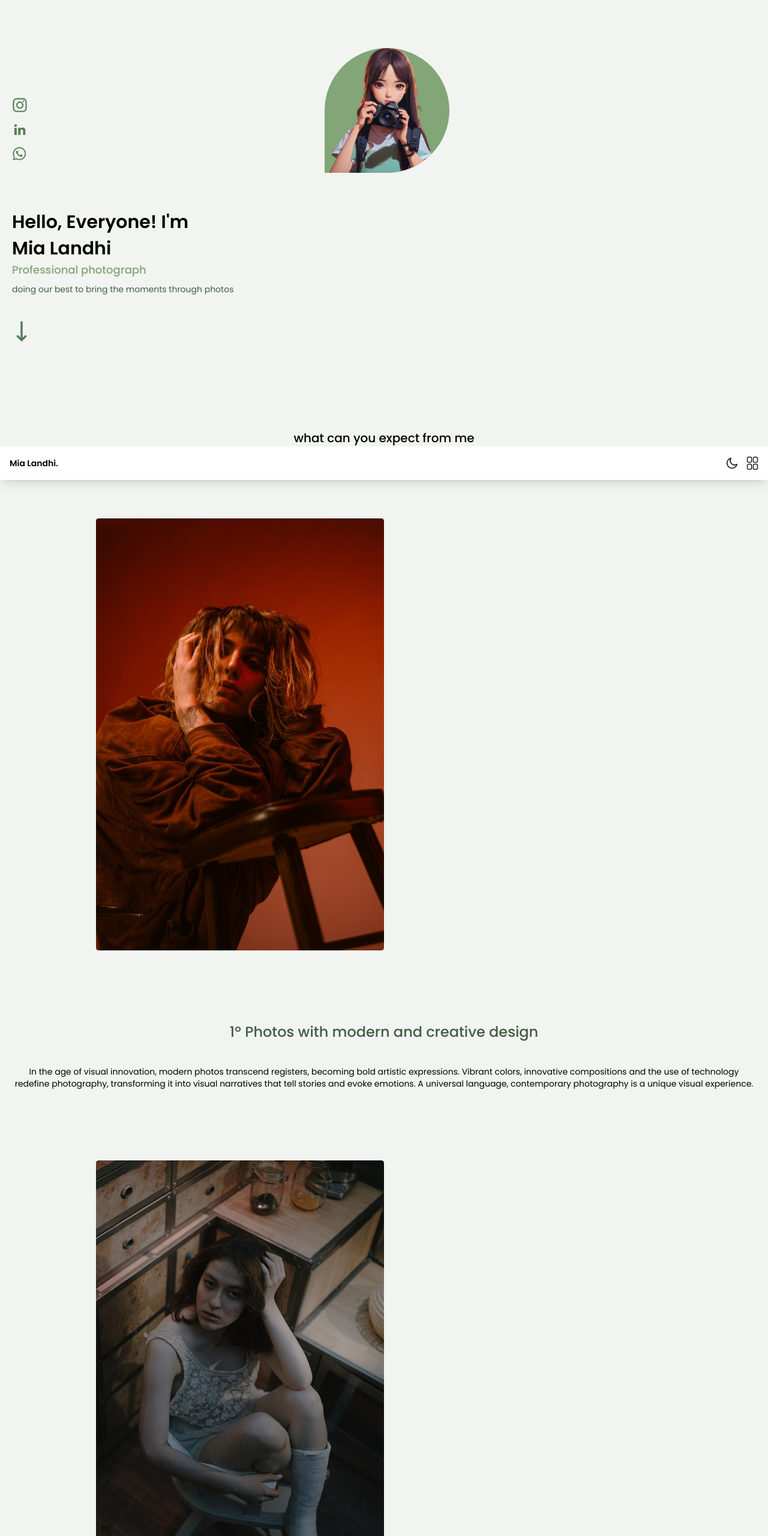
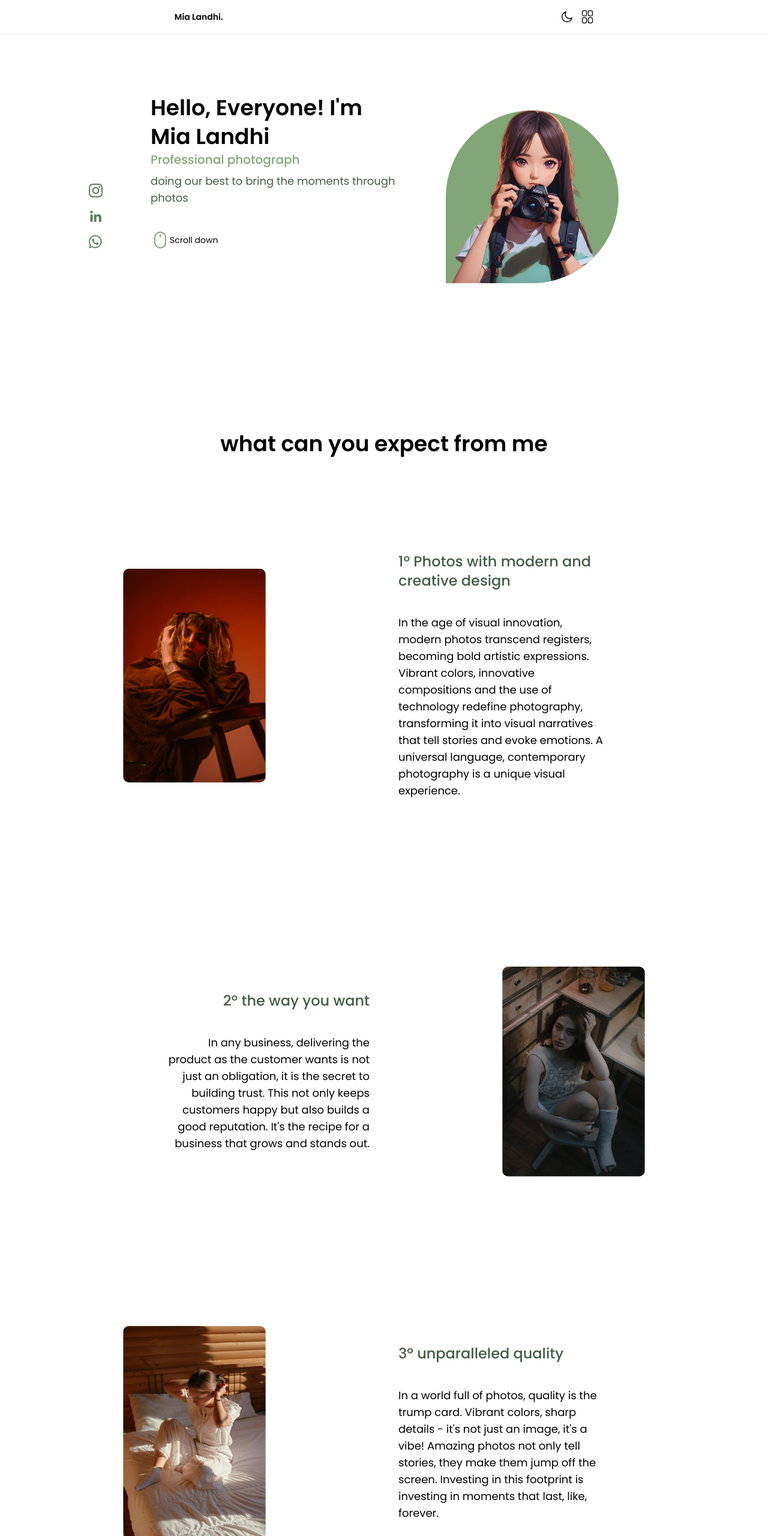
Before and after one commit to gileadejls/mia-landingpage, a website: page src/index.html in a window 1280 px wide. Shown: the top 2560 px of the page at 60% size. Drawn offline with nearby package versions, Linux system fonts and the light colour scheme; files whose address does not match are found by name.

Commit message:
adicionando layout desktop

```diff
--- a/src/index.html
+++ b/src/index.html
@@ -1,24 +1,20 @@
 <!DOCTYPE html>
-<html lang="en" class="scroll-smooth">
+<html lang="en" class="scroll-smooth select-none">
 <head>
     <meta charset="UTF-8">
     <meta name="viewport" content="width=device-width, initial-scale=1.0">
     <link rel="stylesheet" href="../dist/style.css">
     <title>Mia Landhi Photograph</title>
+</head>
 
-</head>
-<body class="bg-back font-body dark:bg-third">
-    <div class="cont w-screen relative">
 
-        <!-- BACK TO TOP BUTTON -->
-        <div class="bg-primary w-8 p-2 opacity-50 rounded-xl fixed bottom-14 right-5 transition-all z-20 invisible hover:bg-secondary" id="backtotop">
-            <a href="#inicio" class="outline-none">
-                <img src="../images/icons/up-arrow(1).png" alt="" class="w-6 outline-none">
-            </a>
-        </div>
 
-        <!-- CABEÇALHO DA PAGINA -->
-        <header class=" w-full flex justify-between px-4 h-14 items-center fixed bg-white bottom-0 z-10 shadow-lg dark:bg-third">
+<!-- BODY -->
+<body class="font-body  w-full h-full flex flex-col justify-center items-center lg:flex-col dark:bg-third">
+
+    <!-- CABEÇALHO DA PAGINA -->
+    <header class=" w-full ">
+        <div class=" w-full flex justify-between px-4 h-14 items-center fixed bg-white bottom-0 z-10 shadow-sm dark:bg-third lg:top-0 lg:min-w-full lg:justify-around">
             <div class="logo">
                 <h1 class="text-sm font-semibold font-body text-center dark:text-primary">Mia Landhi.</h1>
             </div>
@@ -28,89 +24,124 @@
                 <img src="../images/icons/categoria.png" alt="menu" class="w-5 dark:hidden" id="category">
                 <img src="../images/icons/categoria(1).png" alt="menu" class="w-5 hidden dark:block" id="category">
             </nav>
-        </header>
+        </div>
+
+    </header>
+
+    <!-- CONTAINER-->
+    <div class="cont w-screen relative max-w-5xl dark:bg-third">
+        <!-- BACK TO TOP BUTTON -->
+        <div class="bg-primary w-8 p-2 opacity-50 rounded-xl fixed bottom-14 right-5 transition-all z-20 invisible hover:bg-secondary" id="backtotop">
+            <a href="#inicio" class="outline-none">
+                <img src="../images/icons/up-arrow(1).png" alt="" class="w-6 outline-none">
+            </a>
+        </div>
+
 
         <!-- HERO SECTION DA PAGINA! -->
-        <section class="h-full flex w-full justify-center flex-col items-center pt-20 " id="inicio">
-            <div class=" w-full flex">
-                <!-- SECTION IMAGE -->
-                <div class="links flex flex-col justify-center pl-5 gap-6 scale-75">
+        <section class="h-full flex w-full justify-center flex-col items-center pt-20 lg:flex-row-reverse  lg:items-center lg:justify-around lg:pt-40 " id="inicio">
+
+            <!-- DIV IMAGEM + LINKS -->
+            <div class=" w-full flex ">
+                <!-- LINKS IMAGES -->
+                <div class="links flex flex-col justify-center pl-5 gap-6 scale-75 lg:hidden">
                     <img src="../images/icons/instagram.png" alt="" class="">
                     <img src="../images/icons/linkedin.png" alt="">
                     <img src="../images/icons/whatsapp.png" alt="">
                 </div>
+
+                <!-- Imagem de perfil -->
                 <div class=" w-full flex justify-center">
-                    <div class="image w-52 bg-primary rounded-tr-full rounded-br-full rounded-tl-full overflow-hidden mb-16 mr-10">
+                    <div class="image w-52 bg-primary rounded-tr-full rounded-br-full rounded-tl-full overflow-hidden mb-16 mr-10 lg:w-72">
                         <img src="../images/perfil2.png" class="w-full" alt="">
                     </div>
                 </div>
             </div>
 
-            <!-- SECTION TEXTO-->
-            <div class="text text-left w-full px-5 font-body">
-                <h1 class="text-3xl font-semibold mb-2 dark:text-gray-300">Hello, Everyone! I'm</h1>
-                <h1 class="text-3xl mb-1 font-semibold dark:text-gray-300">Mia Landhi</h1>
-                <H2 class="text-lg text-primary mb-2 font-medium dark:text-primary">Professional photograph</H2>
-                <p class="text-sm text-secondary dark:text-primary">doing our best to bring the moments through photos</p>
+            <!-- HERO TEXTO + SCROLL DOWN -->
+            <div class="  w-full ">
+                <!-- HERO TEXT -->
+                <div class="pl-5  lg:pl-20">
+                    <h1 class="text-3xl font-semibold mb-2 dark:text-gray-300 lg:text-4xl ">Hello, Everyone! I'm</h1>
+                    <h1 class="text-3xl mb-1 font-semibold dark:text-gray-300 lg:text-4xl">Mia Landhi</h1>
+                    <H2 class="text-lg text-primary mb-2 font-medium dark:text-primary lg:text-xl">Professional photograph</H2>
+                    <p class="text-sm text-secondary dark:text-primary lg:text-lg mb-10">doing our best to bring the moments through photos</p>
+                </div>
+
+                <!-- SCROLL DOWN -->
+                <div class="flex items-center scale-100 lg:scale-100  w-full lg:pl-20 pl-5 mb-36">
+                    <img src="../images/icons/mouse.png" alt="" class="scale-75  lg:scale-100">
+                    <p class="text-xs md:text-sm dark:text-white">Scroll down</p>
+                </div>
             </div>
-            <div class="arrow-div pt-10 mb-36 hover:cursor-pointer flex justify-left  w-full px-4 outline-none">
-                <a href="#eu" class="outline-none">
-                    <img src="../images/icons/arrow.gif" alt="" class="rotate-90 w-10 outline-none">
+            <!-- LINKS WHEN DESKTOP-->
+            <div class="hidden lg:flex flex-col gap-5 lg:pl-5">
+                <img src="../images/icons/instagram.png" alt="" class="w-12">
+                <img src="../images/icons/linkedin.png" alt="">
+                <img src="../images/icons/whatsapp.png" alt="">
+            </div>
+            <!--
+            <div class="arrow-div pt-10 mb-36 hover:cursor-pointer flex justify-left  px-4 w-full">
+                <a href="#eu" class="">
+                    <img src="../images/icons/arrow.gif" alt="" class="rotate-90 w-10 ">
                 </a>
+            </div>-->
+        </section>
+
+        <!-- SEÇÃO 1 - SOBRE MEU TRABALHO -->
+        <section class="text-center scroll-mt-10  lg:mt-40 sm:flex sm:flex-col sm:justify-start sm:items-center " id="eu">
+            <h1 class="text-xl font-medium dark:text-gray-300 lg:text-4xl lg:font-semibold">what can you expect from me</h1>
+            <!-- BLOCO 1 -->
+            <div class="bloco-1 w-full h-full lg:flex lg:flex-row lg:py-40 lg:justify-around lg:items-center  md:flex md:flex-col md:items-center">
+                <div class="bloco-1-img scale-75  lg:w-36 lg:scale-150  ">
+                    <img src="../images/section/mobile/img01.jpg" alt="" class="rounded-md scale-110">
+                </div>
+                <div class="bloco-1-text text-center px-5 flex flex-col gap-10 lg:w-96">
+                    <h2 class="text-2xl text-secondary font-medium dark:text-gray-300 lg:text-left">1º Photos with modern and creative design</h2>
+                    <p class="text-sm dark:text-primary lg:text-lg lg:text-left">In the age of visual innovation, modern photos transcend registers, becoming bold artistic expressions. Vibrant colors, innovative compositions and the use of technology redefine photography, transforming it into visual narratives that tell stories and evoke emotions. A universal language, contemporary photography is a unique visual experience.</p>
+                </div>
+            </div>
+
+            <!-- BLOCO 2 -->
+            <div class="bloco-1 w-full h-full lg:flex lg:py-40 lg:justify-around lg:items-center lg:flex-row-reverse md:flex md:flex-col md:items-center">
+                <div class="bloco-1-img scale-75  lg:w-36 lg:scale-150 ">
+                    <img src="../images/section/mobile/img2.jpg" alt="" class="rounded-md scale-110">
+                </div>
+                <div class="bloco-1-text text-center px-5 flex flex-col gap-10 lg:w-96">
+                    <h2 class="text-2xl text-secondary font-medium dark:text-gray-300 lg:text-right">2º the way you want</h2>
+                    <p class="text-sm dark:text-primary lg:text-lg lg:text-right">In any business, delivering the product as the customer wants is not just an obligation, it is the secret to building trust. This not only keeps customers happy but also builds a good reputation. It's the recipe for a business that grows and stands out.
+                    </p>
+                </div>
+            </div>
+
+            <!-- Bloco 3 -->
+            <div class="bloco-1 w-full h-full lg:flex lg:flex-row lg:py-40 lg:justify-around lg:items-center">
+                <div class="bloco-1-img scale-75 lg:w-36 lg:scale-150 md:flex md:flex-col md:items-center">
+                    <img src="../images/section/mobile/img3.jpg" alt="" class="rounded-md scale-110">
+                </div>
+                <div class="bloco-1-text text-center px-5 flex flex-col gap-10 lg:w-96">
+                    <h2 class="text-2xl text-secondary font-medium dark:text-gray-300 lg:text-left">3º unparalleled quality</h2>
+                    <p class="text-sm dark:text-primary lg:text-lg lg:text-left">In a world full of photos, quality is the trump card. Vibrant colors, sharp details - it's not just an image, it's a vibe! Amazing photos not only tell stories, they make them jump off the screen. Investing in this footprint is investing in moments that last, like, forever.</p>
+                </div>
             </div>
         </section>
 
-        <!-- SEÇÃO 1 - SOBRE MEU TRABALHO -->
-        <section class="text-center scroll-mt-10" id="eu">
-            <h1 class="text-xl font-medium dark:text-gray-300">what can you expect from me</h1>
-            <!-- BLOCO 1 -->
-            <div class="bloco-1 w-full h-full">
-                <div class="bloco-1-img scale-75 hover:scale-90 transition-all 1s">
-                    <img src="../images/section/mobile/img01.jpg" alt="" class="rounded-md">
-                </div>
-                <div class="bloco-1-text text-center px-5 flex flex-col gap-10">
-                    <h2 class="text-2xl text-secondary font-medium dark:text-gray-300">1º Photos with modern and creative design</h2>
-                    <p class="text-sm dark:text-primary">In the age of visual innovation, modern photos transcend registers, becoming bold artistic expressions. Vibrant colors, innovative compositions and the use of technology redefine photography, transforming it into visual narratives that tell stories and evoke emotions. A universal language, contemporary photography is a unique visual experience.</p>
-                </div>
-            </div>
-
-            <!-- BLOCO 2-->
-            <div class="bloco-1 w-full">
-                <div class="bloco-1-img scale-75 hover:scale-90 transition-all 1s">
-                    <img src="../images/section/mobile/img2.jpg" alt="" class="rounded-md">
-                </div>
-                <div class="bloco-1-text text-center px-5 flex flex-col gap-10">
-                    <h2 class="text-2xl text-secondary font-medium dark:text-gray-300">2º the way you want</h2>
-                    <p class="text-sm dark:text-primary">In any business, delivering the product as the customer wants is not just an obligation, it is the secret to building trust. This not only keeps customers happy but also builds a good reputation. It's the recipe for a business that grows and stands out.</p>
-                </div>
-            </div>
-
-            <!-- BLOCO 3 -->
-            <div class="bloco-1 w-full">
-                <div class="bloco-1-img scale-75 hover:scale-90 transition-all 1s">
-                    <img src="../images/section/mobile/img3.jpg" alt="" class="rounded-md">
-                </div>
-                <div class="bloco-1-text text-center px-5 flex flex-col gap-10">
-                    <h2 class="text-2xl text-green-950 dark:text-gray-300">3º unparalleled quality</h2>
-                    <p class="text-sm dark:text-primary">In a world full of photos, quality is the trump card. Vibrant colors, sharp details - it's not just an image, it's a vibe! Amazing photos not only tell stories, they make them jump off the screen. Investing in this footprint is investing in moments that last, like, forever.</p>
-                </div>
-            </div>
-        </section>
+        <!-- PORTIFOLIO + SLIDER CONTAINER -->
         <section class="h-full text-center">
             <div>
-                <h2 class="pt-28 text-xl font-semibold dark:text-gray-300">Portifolio</h2>
+                <h2 class="pt-28 text-xl font-semibold dark:text-gray-300 lg:text-4xl lg:font-semibold">Portifolio</h2>
                 <h3 class="dark:text-primary mb-10">My recent works</h3>
             </div>
 
             <!-- SLIDER CONTAINER -->
-            <swiper-container class="mySwiper w-full h-full scale-90 cursor-grab" navigation="true">
-                <swiper-slide class="flex flex-col items-center gap-5">
+            <swiper-container class="mySwiper w-full h-full scale-90 cursor-grab lg:scale-105" navigation="true">
+                <swiper-slide class="flex flex-col items-center gap-5 lg:flex-row  lg:p-20 lg:scale-110">
                     <!-- div image -->
-                    <div class="w-72 h-40 relative bg-blue-400 overflow-hidden rounded-lg shadow-lg">
-                        <img src="../images/section/onepiece.jpeg" alt="" class="bg-contain w-full">
+                    <div class="w-72 h-40 relative  overflow-hidden rounded-lg shadow-lg lg:w-96 lg:ml-10 lg:scale-110">
+                        <img src="../images/section/onepiece.jpeg" alt="" class="bg-cover w-full h-full">
                     </div>
                     <!-- div text -->
-                    <div class="mb-36 text-left px-10">
+                    <div class="mb-36 text-left px-10  lg:mb-0 lg:py-20 lg:">
                         <h2 class="text-xl dark:text-gray-300 font-semibold mb-2">TV Show One Piece</h2>
                         <p class="dark:text-primary">
                             I participated in the creative photography process for the Netflix series One Piece
@@ -123,14 +154,22 @@
                         </button>
                     </div>
                 </swiper-slide>
-                <swiper-slide class="flex flex-col items-center gap-5">
-                    <div class="w-72 h-40 relative bg-blue-400 overflow-hidden rounded-lg shadow-lg">
-                        <img src="../images/section/theboys.jpg" alt="" class="bg-contain w-full">
+
+                <!-- SLIDER 2 -->
+                <swiper-slide class="flex flex-col items-center gap-5 lg:flex-row  lg:p-20 lg:scale-110">
+                    <!-- div image -->
+                    <div class="w-72 h-40 relative  overflow-hidden rounded-lg shadow-lg lg:w-96 lg:ml-10 lg:scale-110">
+                        <img src="../images/section/theboys.jpg" alt="" class="bg-contain w-full h-full">
                     </div>
-                    <div class="mb-36 text-left px-10">
+                    <!-- div text -->
+                    <div class="mb-36 text-left px-10  lg:mb-0 lg:py-20 lg:">
                         <h2 class="text-xl dark:text-gray-300 font-semibold mb-2">The Boys - TV Series</h2>
-                        <p class="dark:text-primary">I worked on the photography team for the series The Boys</p>
-                        <button class="bg-primary px-5 py-4 rounded-lg mt-4 text-white flex gap-2 hover:bg-secondary transition-colors cursor-pointer outline-none">
+                        <p class="dark:text-primary">
+                            I worked on the photography team for the series The Boys
+                        </p>
+
+                        <!-- button -->
+                        <button class=" bg-primary px-5 py-4 rounded-lg mt-4 text-white flex gap-2 hover:bg-secondary transition-colors cursor-pointer outline-none">
                             <p class="outline-none">Read More</p>
                             <img src="../images/icons/seta-direita(1).png" alt="" class="scale-75 hover:translate-x-1 transition-all outline-none">
                         </button>
@@ -138,18 +177,19 @@
                 </swiper-slide>
             </swiper-container>
         </section>
-
-        <!-- FOOTER -->
-        <footer class="bg-primary text-white w-full h-full px-10 pt-10 pb-28">
-            <h1 class="text-2xl font-semibold mb-2">Mia Landhi</h1>
-            <p class="text-sm mb-4">the right person for you.</p>
-            <div class="flex gap-4 ">
-                <img src="../images//icons/instagram.png" alt="" class="scale-75">
-                <img src="../images//icons/linkedin.png" alt="" class="scale-75">
-                <img src="../images//icons/whatsapp.png" alt="" class="scale-75">
-            </div>
-        </footer>
     </div>
+    <!-- FOOTER -->
+    <footer class="bg-primary pb-32 pt-10 w-screen pl-10 flex flex-col gap-10 lg:justify- lg:flex-row lg:items-center lg:py-32 lg:justify-center">
+        <div>
+            <h1 class="text-2xl font-semibold text-white lg:text-4xl lg:font-semibold ">Mia Landhi</h1>
+            <h3 class="text-white mt-2">the right person for you</h3>
+        </div>
+        <div class="flex gap-4  lg:w-48">
+            <img src="../images//icons/instagram.png" alt="" class="scale-75 ">
+            <img src="../images//icons/linkedin.png" alt="" class="scale-75 ">
+            <img src="../images//icons/whatsapp.png" alt="" class="scale-75">
+        </div>
+    </footer>
     <script src="https://cdn.jsdelivr.net/npm/swiper@11/swiper-element-bundle.min.js"></script>
     <script src="./script.js" type="module"></script>
 </body>
```
Also changed, not shown: dist/style.css, images/icons/mouse.png (added).
